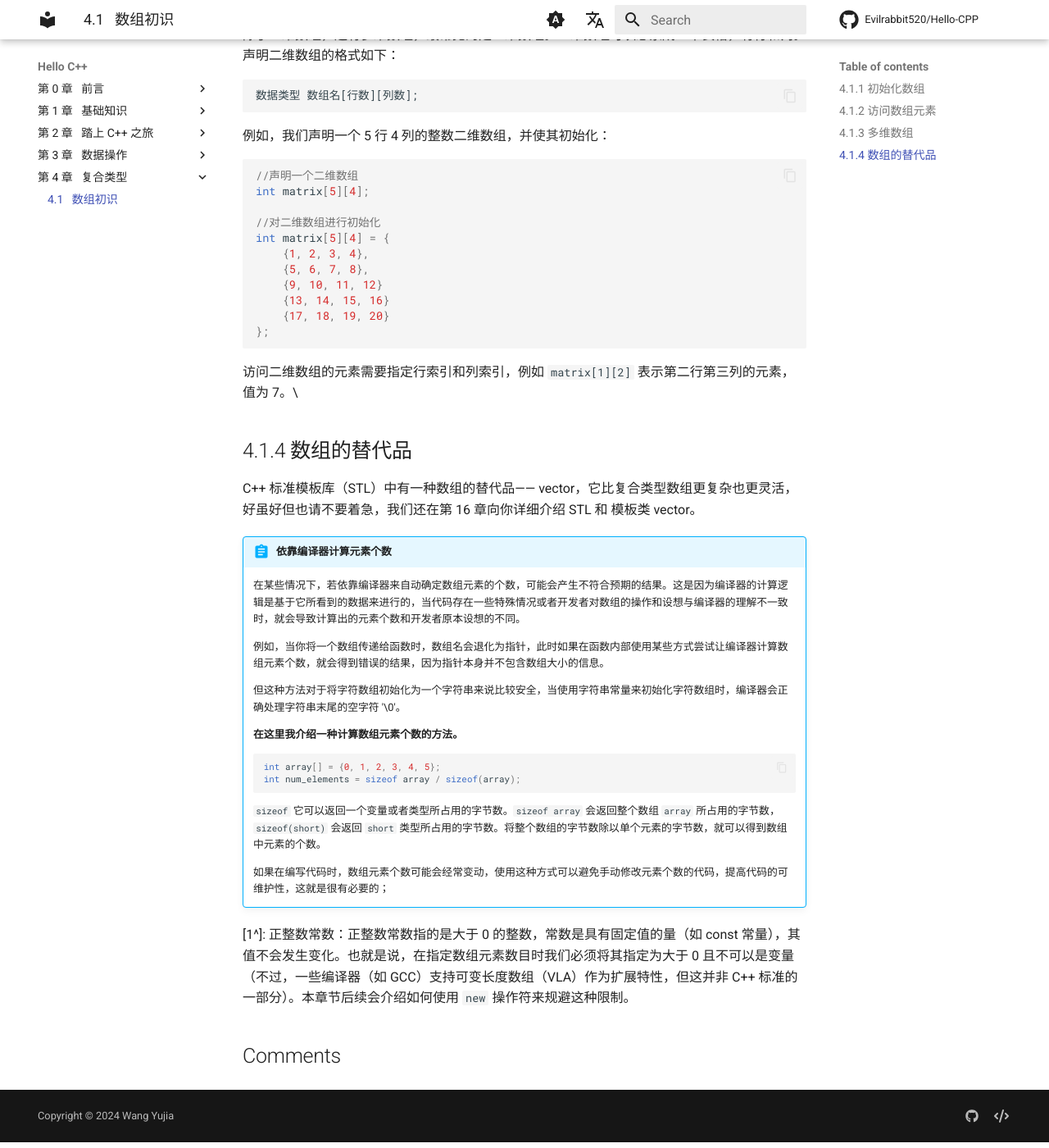
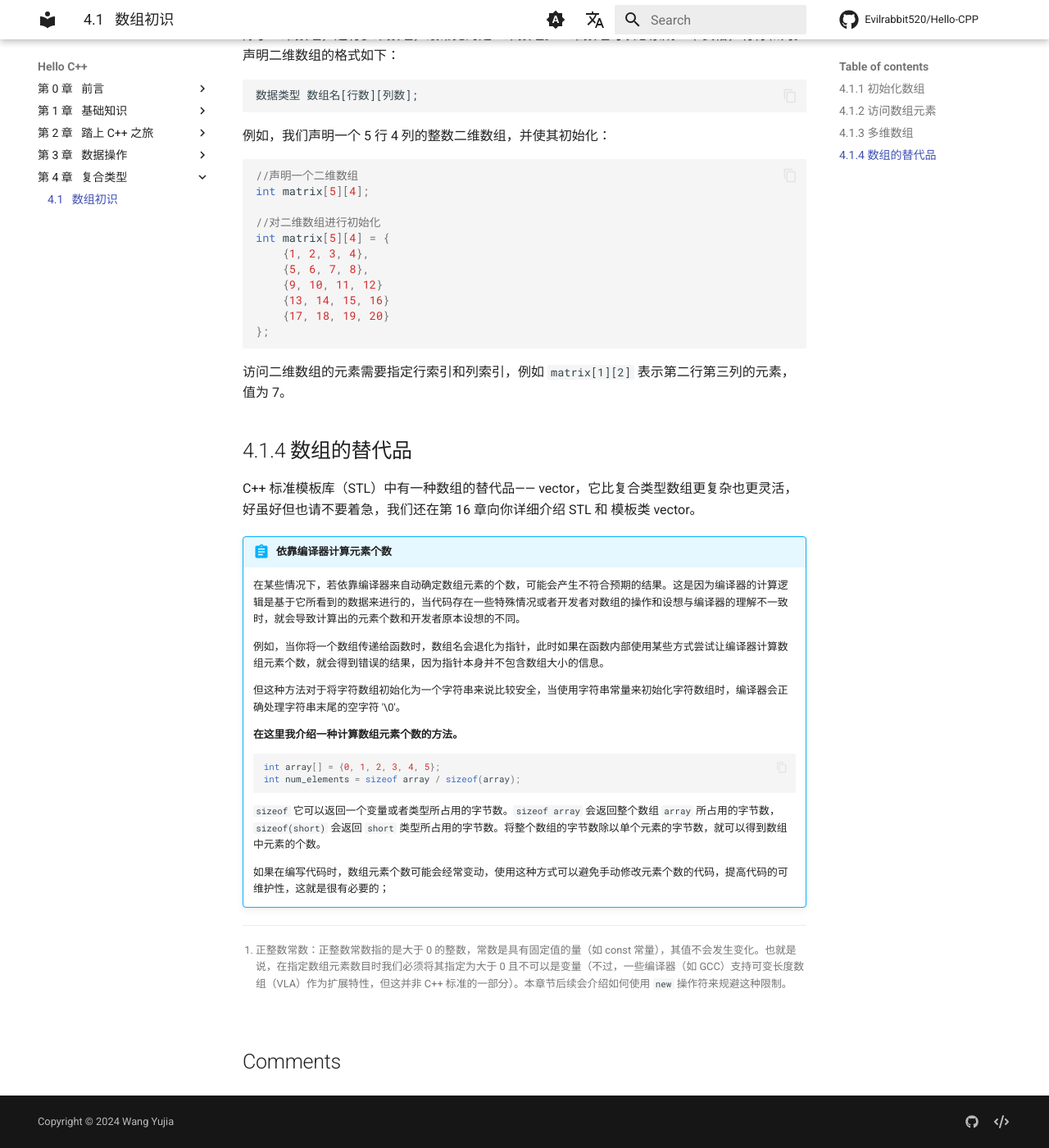
Before and after one commit to Evilrabbit520/Hello-CPP, an MkDocs documentation site: the page built from docs/CompositeTypes/arrays.md, in a window 1280 px wide and 1400 px high, scrolled down 2978 px. Shown: the whole window at 82% size. Built offline with MkDocs 1.6.1 and Material for MkDocs 9.7.7, drawn with Linux system fonts in a browser that asks for light colours; comment, search, counter and statistics services are not loaded.

Commit message:
Modify subscript.

````diff
--- a/docs/CompositeTypes/arrays.md
+++ b/docs/CompositeTypes/arrays.md
@@ -6,7 +6,7 @@ comments: true
 
 数组（array）是一种数据格式，能够**存储多个相同类型**的值。想象你有一排整齐排列的盒子，每个盒子都有一个编号，并且这些盒子都用来存放同一种类型的东西，比如都是放玩具汽车。在编程里，数组就类似这样一排盒子，它是一组相同类型的数据元素的集合，这些元素在内存中是连续存储的。每个元素都可以通过一个唯一的编号来访问，这个编号就叫做索引（也叫数组下标）。
 
-要创建数组，可以使用声明语句。数组的声明应该正确的指出三点，**数据的类型**、**数组名称**以及**数组中的元素个数**。其中数组中的元素个数必须是**正整数常数**[1^]。例如：
+要创建数组，可以使用声明语句。数组的声明应该正确的指出三点，**数据的类型**、**数组名称**以及**数组中的元素个数**。其中数组中的元素个数必须是**正整数常数**[^1]。例如：
 
 ``` plaintext
 数据类型 数组名[数组大小];
@@ -152,7 +152,7 @@ int matrix[5][4] = {
 };
 ```
 
-访问二维数组的元素需要指定行索引和列索引，例如 `matrix[1][2]` 表示第二行第三列的元素，值为 7。\
+访问二维数组的元素需要指定行索引和列索引，例如 `matrix[1][2]` 表示第二行第三列的元素，值为 7。
 
 ## 4.1.4 数组的替代品
 
@@ -178,4 +178,4 @@ C++ 标准模板库（STL）中有一种数组的替代品—— vector，它比
     如果在编写代码时，数组元素个数可能会经常变动，使用这种方式可以避免手动修改元素个数的代码，提高代码的可维护性，这就是很有必要的；
 
 
-[1^]: 正整数常数：正整数常数指的是大于 0 的整数，常数是具有固定值的量（如 const 常量），其值不会发生变化。也就是说，在指定数组元素数目时我们必须将其指定为大于 0 且不可以是变量（不过，一些编译器（如 GCC）支持可变长度数组（VLA）作为扩展特性，但这并非 C++ 标准的一部分）。本章节后续会介绍如何使用 `new` 操作符来规避这种限制。
+[^1]: 正整数常数：正整数常数指的是大于 0 的整数，常数是具有固定值的量（如 const 常量），其值不会发生变化。也就是说，在指定数组元素数目时我们必须将其指定为大于 0 且不可以是变量（不过，一些编译器（如 GCC）支持可变长度数组（VLA）作为扩展特性，但这并非 C++ 标准的一部分）。本章节后续会介绍如何使用 `new` 操作符来规避这种限制。
````
